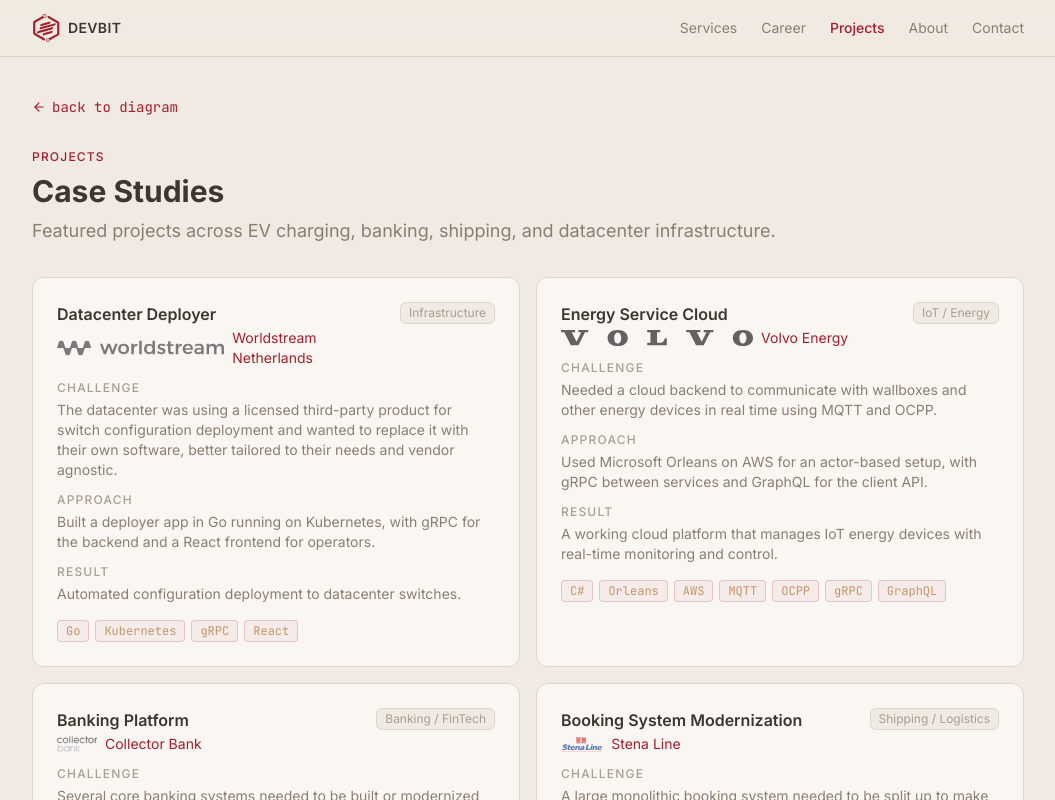
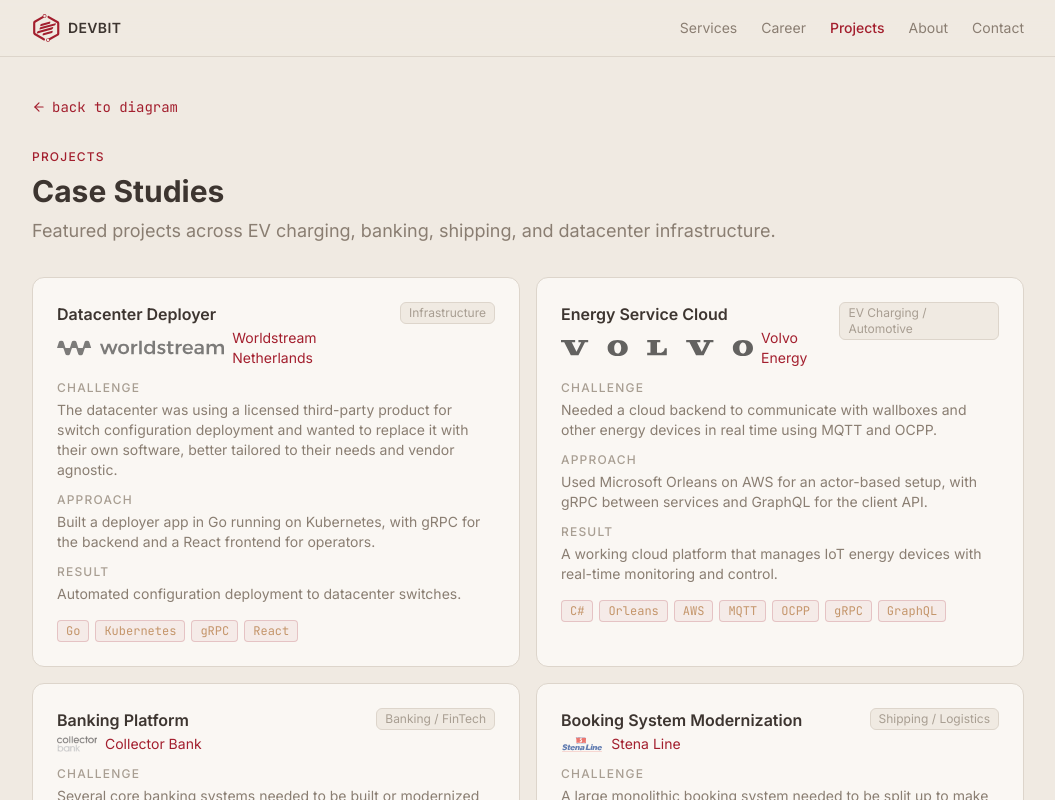
Before and after one commit to haderach75/devbit.se, a Next.js app: page /projects in a window 1280 px wide. Shown: the top 800 px of the page, without its empty margins (112-1167 px from the left). Built offline with nearby package versions, Linux system fonts and the light colour scheme.

Commit message:
fix: Volvo domain → EV Charging / Automotive

```diff
--- a/src/data/projects.ts
+++ b/src/data/projects.ts
@@ -9,7 +9,7 @@ export const projects: Project[] = [
     tech: ["Go", "Kubernetes", "gRPC", "React"],
   },
   {
-    id: "volvo-energy", title: "Energy Service Cloud", client: "Volvo Energy", domain: "IoT / Energy",
+    id: "volvo-energy", title: "Energy Service Cloud", client: "Volvo Energy", domain: "EV Charging / Automotive",
     challenge: "Needed a cloud backend to communicate with wallboxes and other energy devices in real time using MQTT and OCPP.",
     approach: "Used Microsoft Orleans on AWS for an actor-based setup, with gRPC between services and GraphQL for the client API.",
     result: "A working cloud platform that manages IoT energy devices with real-time monitoring and control.",
```
